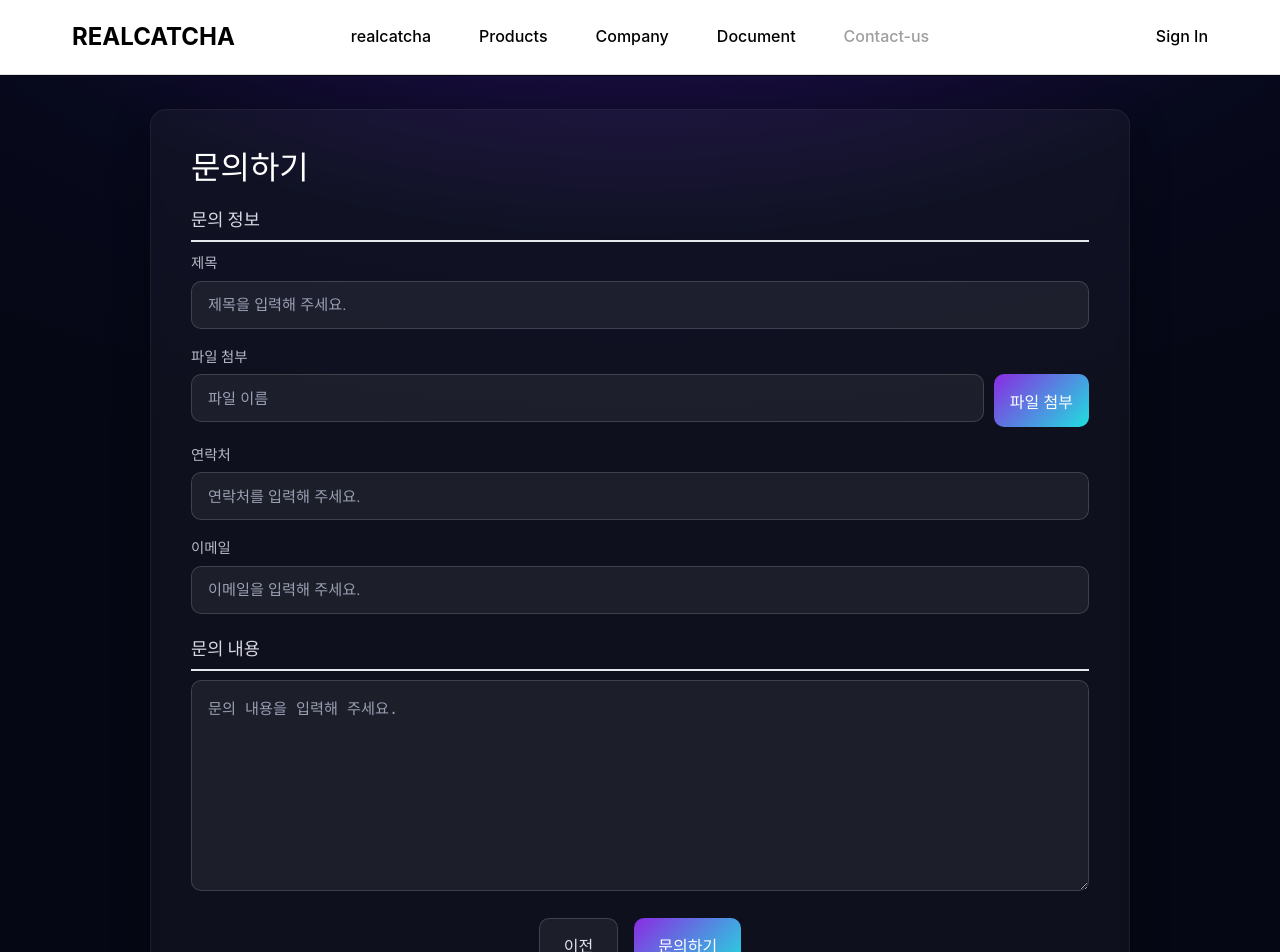
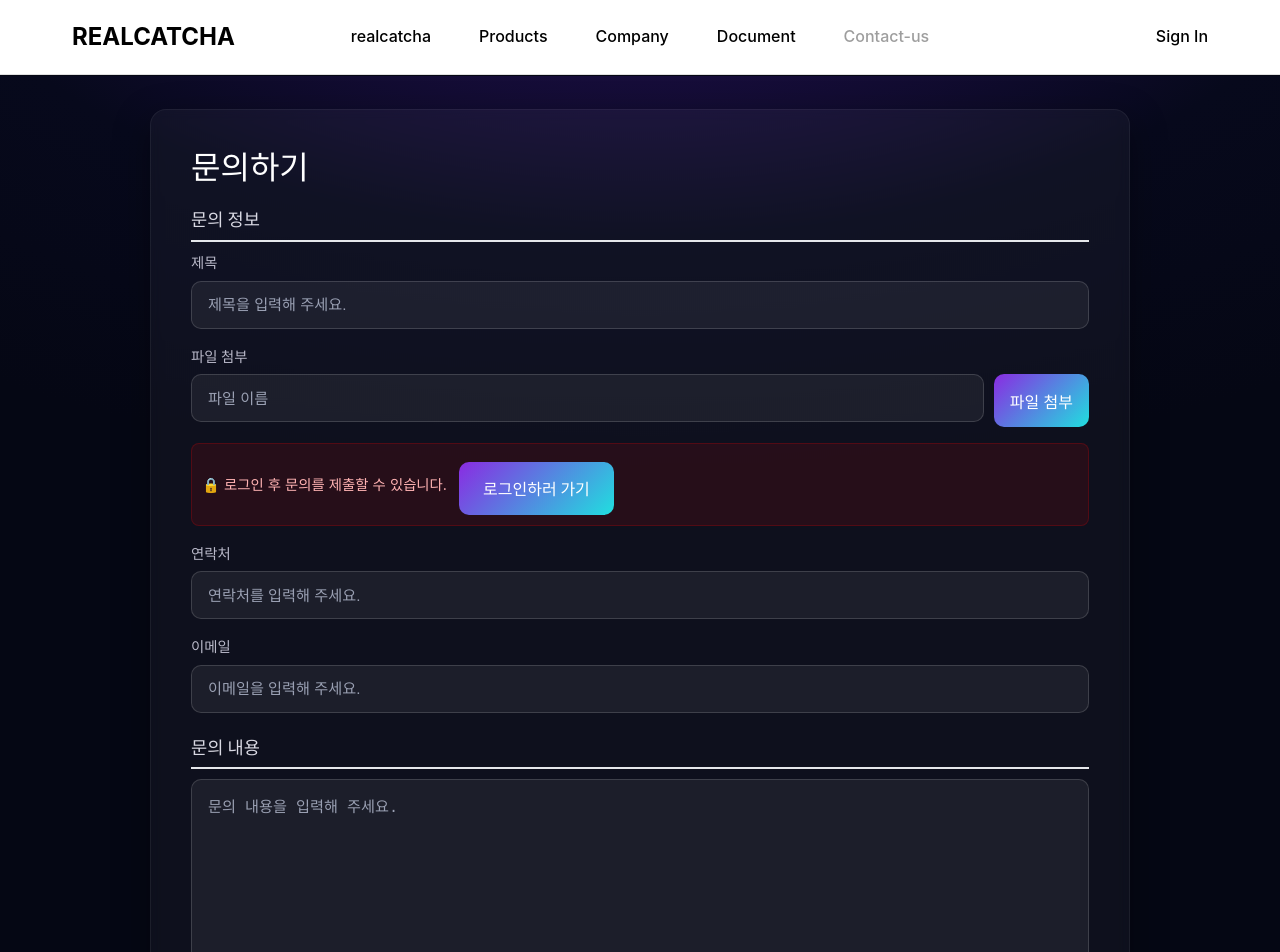
Before and after one commit to Find-Your-Humanity/website, a React (Vite) app: page /contact in a window 1280 px wide. Shown: the top 952 px of the page. Built offline with nearby package versions, Linux system fonts and the light colour scheme; no server answers.

Commit message:
feat(contact): 로그인 유도 UX\n\n- 비로그인 시 안내 배너 + 로그인 이동 버튼\n- 로그인 상태면 이메일 자동 채움/수정 불가\n- 비로그인 시 제출 버튼 비활성화\n- next=/contact로 로그인 후 복귀

```diff
--- a/src/pages/ContactPage.jsx
+++ b/src/pages/ContactPage.jsx
@@ -1,12 +1,23 @@
-import React, { useRef, useState } from 'react';
+import React, { useEffect, useRef, useState } from 'react';
+import { useNavigate } from 'react-router-dom';
+import { useAuth } from '../contexts/AuthContext';
 import '../styles/pages/ContactPage.css';
 
 const ContactPage = () => {
   const fileInputRef = useRef(null);
+  const navigate = useNavigate();
+  const { isAuthenticated, user } = useAuth();
   const [form, setForm] = useState({ subject: '', contact: '', email: '', message: '' });
   const [attachedFile, setAttachedFile] = useState(null);
   const [status, setStatus] = useState('idle'); // idle | submitting | success | error
   const [error, setError] = useState('');
+
+  // 로그인 되어 있으면 이메일 자동 채움(수정 불가)
+  useEffect(() => {
+    if (isAuthenticated && user?.email) {
+      setForm((prev) => ({ ...prev, email: user.email }));
+    }
+  }, [isAuthenticated, user?.email]);
 
   const handleChange = (e) => {
     const { name, value } = e.target;
@@ -23,6 +34,11 @@ const ContactPage = () => {
   const handleSubmit = async (e) => {
     e.preventDefault();
     setError('');
+
+    if (!isAuthenticated) {
+      setError('로그인 후 문의를 제출할 수 있습니다. 로그인해 주세요.');
+      return;
+    }
 
     if (!form.subject || !form.contact || !form.email || !form.message) {
       setError('모든 필드를 입력해주세요.');
@@ -125,6 +141,21 @@ const ContactPage = () => {
                 </div>
               </div>
 
+              {!isAuthenticated && (
+                <div className="error-message" style={{ marginBottom: '1rem' }}>
+                  🔒 로그인 후 문의를 제출할 수 있습니다.
+                  <div style={{ marginTop: '.5rem' }}>
+                    <button
+                      type="button"
+                      className="primary-button"
+                      onClick={() => navigate('/signin?next=/contact')}
+                    >
+                      로그인하러 가기
+                    </button>
+                  </div>
+                </div>
+              )}
+
               <div className="form-group">
                 <label className="label">연락처</label>
                 <input
@@ -135,6 +166,7 @@ const ContactPage = () => {
                   value={form.contact}
                   onChange={handleChange}
                   required
+                  disabled={status === 'submitting'}
                 />
               </div>
 
@@ -148,6 +180,7 @@ const ContactPage = () => {
                   value={form.email}
                   onChange={handleChange}
                   required
+                  disabled={isAuthenticated || status === 'submitting'}
                 />
               </div>
 
@@ -166,7 +199,7 @@ const ContactPage = () => {
 
               <div className="actions">
                 <button type="button" className="secondary-button" onClick={() => navigate(-1)}>이전</button>
-                <button type="submit" className="primary-button" disabled={status === 'submitting'}>
+                <button type="submit" className="primary-button" disabled={status === 'submitting' || !isAuthenticated}>
                   {status === 'submitting' ? '제출 중...' : '문의하기'}
                 </button>
               </div>
```
